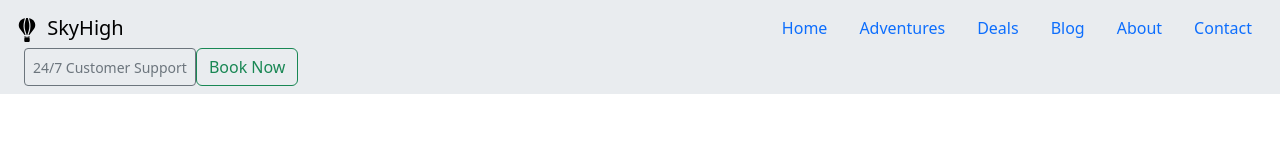
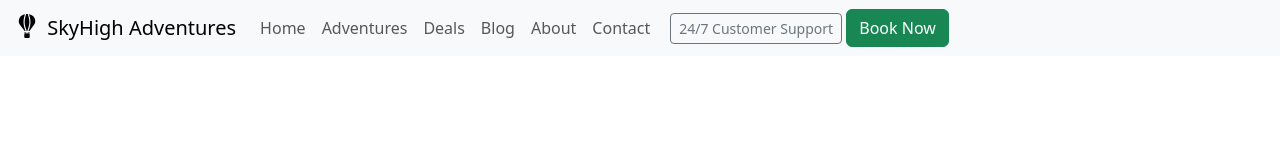
Before and after one commit to bajp0004/dsn1713-skyhighadventures, a plain HTML site: page index.html in a window 1280 px wide. Drawn offline with nearby package versions, Linux system fonts and the light colour scheme; files that its build step writes are made by us from their sources.

Commit message:
update index.html

```diff
--- a/index.html
+++ b/index.html
@@ -7,41 +7,56 @@
   <link href="style.css" rel="stylesheet">
   <link href="https://cdn.jsdelivr.net/npm/bootstrap@5.3.8/dist/css/bootstrap.min.css" rel="stylesheet" integrity="sha384-sRIl4kxILFvY47J16cr9ZwB07vP4J8+LH7qKQnuqkuIAvNWLzeN8tE5YBujZqJLB" crossorigin="anonymous">
 </head>
+
 <body>
   <header>
-    <nav class="navbar bg-body-secondary">
+    <nav class="navbar navbar-expand-lg bg-body-tertiary">
       <div class="container-fluid">
-        <a class="navbar-brand" href="#">
-          <img src="images/hot-air-balloon-svgrepo-com.svg" alt="SkyHigh Logo" width="30" height="24">
-          SkyHigh
+        <a class="navbar-brand " href="#">
+          <img src="images/hot-air-balloon-svgrepo-com.svg" alt="Logo" width="30" height="24" class="d-inline-block align-text-top">
+          SkyHigh Adventures
         </a>
-        <ul class="nav justify-content-center">
+        <button class="navbar-toggler" type="button" data-bs-toggle="collapse" data-bs-target="#navbarSupportedContent" aria-controls="navbarSupportedContent" aria-expanded="false" aria-label="Toggle navigation">
+          <span class="navbar-toggler-icon"></span>
+        </button>
+        <div class="collapse navbar-collapse" id="navbarSupportedContent">
+          <ul class="navbar-nav me-auto mb-2 mb-lg-0">
             <li class="nav-item">
-            <a class="nav-link" href="#">Home</a>
+              <a class="nav-link" aria-current="page" href="#">Home</a>
             </li>
             <li class="nav-item">
               <a class="nav-link" href="#">Adventures</a>
             </li>
             <li class="nav-item">
-            <a class="nav-link" href="#">Deals</a>
+              <a class="nav-link" href="#">
+                Deals
+              </a>
             </li>
             <li class="nav-item">
-            <a class="nav-link" href="#">Blog</a>
+              <a class="nav-link" href="#">
+                Blog
+              </a>
             </li>
             <li class="nav-item">
-            <a class="nav-link" href="#">About</a>
+              <a class="nav-link" href="#">
+                About
+              </a>
             </li>
             <li class="nav-item">
-            <a class="nav-link" href="#">Contact</a>
+              <a class="nav-link" href="#">
+                Contact
+              </a>
             </li>
           </ul>
-        <form class="d-flex container-fluid">
+          <form class="container-fluid justify-content-center">
             <button class="btn btn-sm btn-outline-secondary" type="button">24/7 Customer Support</button>
-          <button class="btn btn-outline-success me-2" type="button">Book Now</button>
-        </form>
+            <button class="btn btn-success" type="button">Book Now</button>
+        </div>
+        </div>
       </div>
     </nav>
+
   </header>
   <script src="https://cdn.jsdelivr.net/npm/bootstrap@5.3.8/dist/js/bootstrap.bundle.min.js" integrity="sha384-FKyoEForCGlyvwx9Hj09JcYn3nv7wiPVlz7YYwJrWVcXK/BmnVDxM+D2scQbITxI" crossorigin="anonymous"></script>
+
 </body>
-</html>
```
Lines whose indentation alone changed are shown as unchanged.
